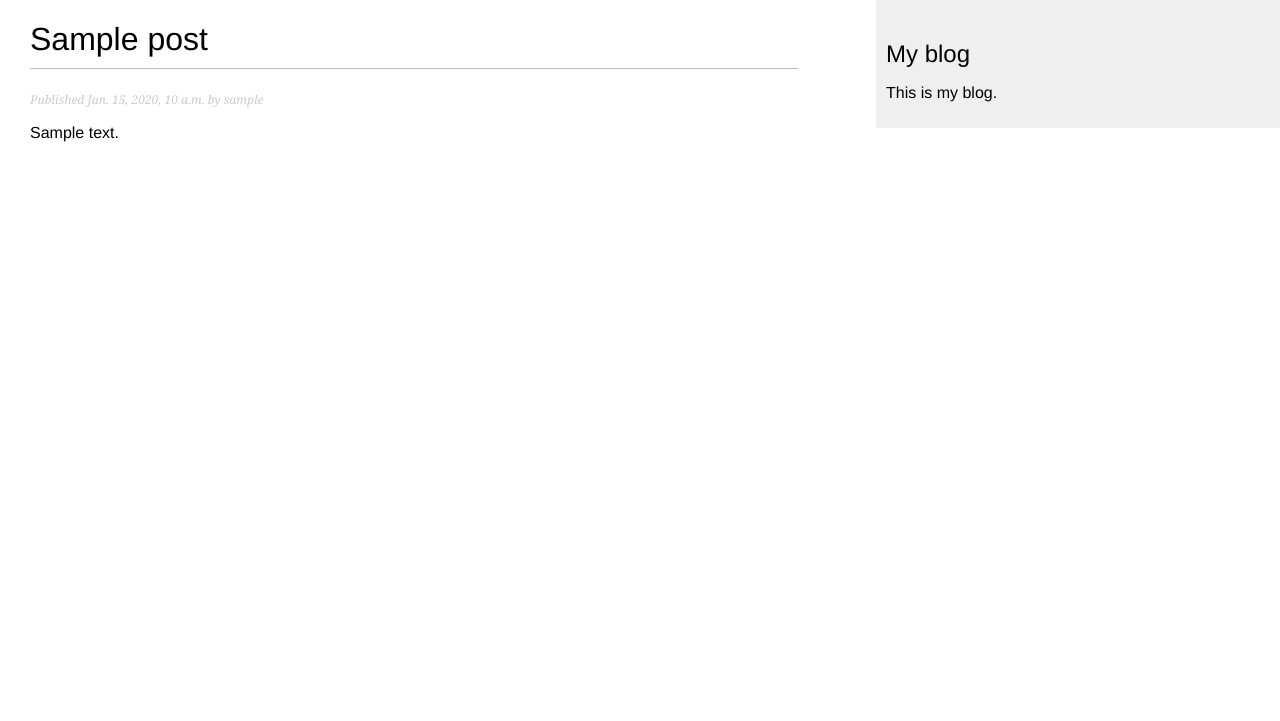
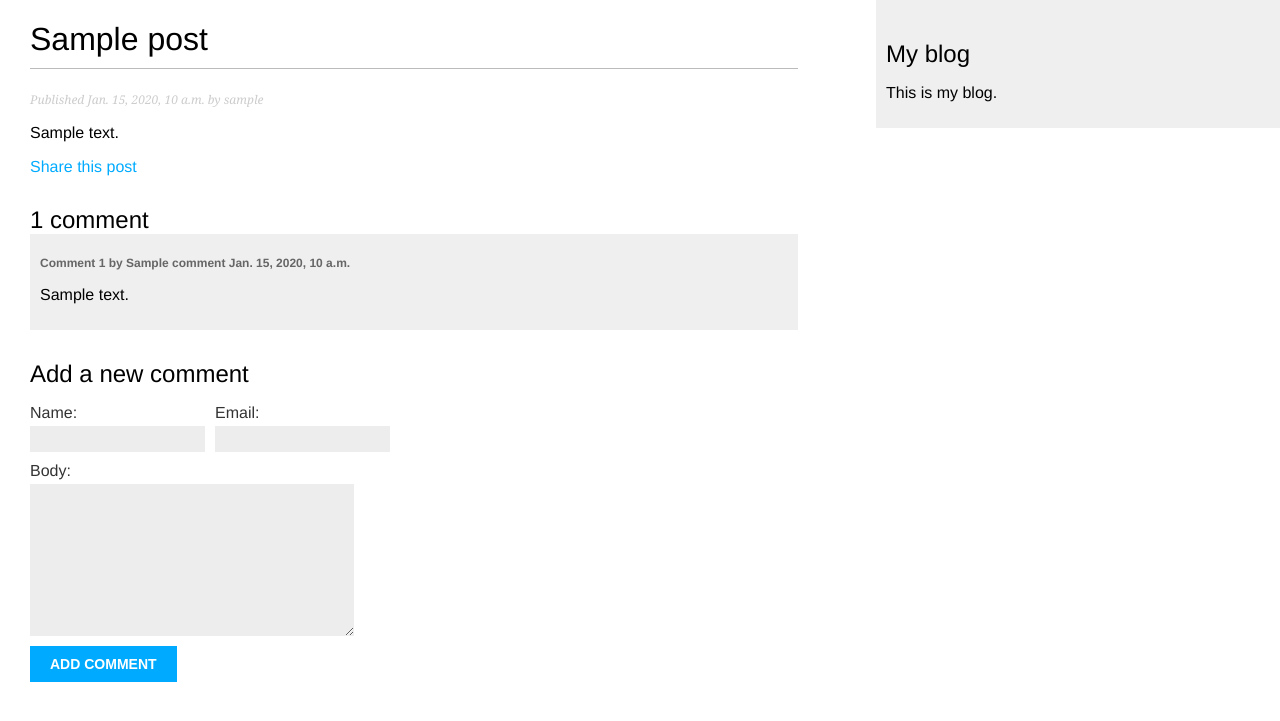
Before and after one commit to myasoedas/blogitorium5, a Django app: a page that uses mysite/blog/templates/blog/post/detail.html in a window 1280 px wide. Shown: the top 721 px of the page. Run offline with Django 5.2, Linux system fonts and the light colour scheme; tables that the repository leaves empty hold one stand-in row (values such as "Sample post").

Commit message:
Добавил кнопку поделиться постов через эл почту и добавил комменты для каждого поста

```diff
--- /dev/null
+++ b/mysite/blog/forms.py
@@ -0,0 +1,17 @@
+from django import forms
+from .models import Comment
+
+
+class EmailPostForm(forms.Form):
+    name = forms.CharField(max_length=25)
+    email = forms.EmailField()
+    to = forms.EmailField()
+    comments = forms.CharField(
+        required=False,
+        widget=forms.Textarea
+    )
+
+class CommentForm(forms.ModelForm):
+    class Meta:
+        model = Comment
+        fields = ['name', 'email', 'body']
--- a/mysite/blog/models.py
+++ b/mysite/blog/models.py
@@ -58,3 +58,24 @@ class Post(models.Model):
                 self.slug
             ]
         )
+
+
+class Comment(models.Model):
+    post = models.ForeignKey(
+        Post,
+        on_delete=models.CASCADE,
+        related_name='comments'
+    )
+    name = models.CharField(max_length=80)
+    email = models.EmailField()
+    body = models.TextField()
+    created = models.DateTimeField(auto_now_add=True)
+    updated = models.DateTimeField(auto_now=True)
+    active = models.BooleanField(default=True)
+
+    class Meta:
+        ordering = ['created']
+        indexes = [models.Index(fields=['created']),]
+
+    def __str__(self):
+        return f'Comment by {self.name} on {self.post}'
--- a/mysite/blog/templates/blog/post/detail.html
+++ b/mysite/blog/templates/blog/post/detail.html
@@ -7,5 +7,27 @@
   <p class="date">
     Published {{ post.publish }} by {{ post.author }}
   </p>
-  {{ post.body|linebreaks }}
+    {{ post.body|linebreaks }}
+  <p>
+    <a href="{% url "blog:post_share" post.id %}">
+      Share this post
+    </a>
+  </p>
+  {% with comments.count as total_comments %}
+    <h2>
+      {{ total_comments }} comment{{ total_comments|pluralize }}
+    </h2>
+  {% endwith %}
+  {% for comment in comments %}
+    <div class="comment">
+      <p class="info">
+        Comment {{ forloop.counter }} by {{ comment.name }}
+        {{ comment.created }}
+      </p>
+      {{ comment.body|linebreaks }}
+    </div>
+  {% empty %}
+    <p>There are no comments.</p>
+  {% endfor %}
+  {% include "blog/post/includes/comment_form.html" %}
 {% endblock %}
--- /dev/null
+++ b/mysite/blog/templates/blog/post/includes/comment_form.html
@@ -0,0 +1,12 @@
+<h2>Add a new comment</h2>
+<form action="{% url "blog:post_comment" post.id %}" method="post">
+    <div class="left">
+        {{ form.name.as_field_group }}
+    </div>
+    <div class="left">
+        {{ form.email.as_field_group }}
+    </div>
+    {{ form.body.as_field_group }}
+    {% csrf_token %}
+    <p><input type="submit" value="Add comment"</p>
+</form>
--- a/mysite/blog/urls.py
+++ b/mysite/blog/urls.py
@@ -1,5 +1,5 @@
 from django.urls import path
-from .views import PostListView, post_detail
+from .views import PostListView, post_comment, post_detail, post_share
 
 
 app_name = 'blog'
@@ -11,4 +11,8 @@ urlpatterns = [
         post_detail,
         name='post_detail'
     ),
+    path('<int:post_id>/share/', post_share, name='post_share'),
+    path(
+        '<int:post_id>/comment/', post_comment, name='post_comment'
+    ),
 ]
--- a/mysite/blog/views.py
+++ b/mysite/blog/views.py
@@ -1,7 +1,53 @@
 from django.core.paginator import EmptyPage, Paginator, PageNotAnInteger
 from django.shortcuts import get_object_or_404, render
+from django.views.decorators.http import require_POST
 from django.views.generic import ListView
 from .models import Post
+from .forms import CommentForm, EmailPostForm
+from django.core.mail import send_mail
+
+
+def post_share(request, post_id):
+    post = get_object_or_404(
+        Post,
+        id=post_id,
+        status=Post.Status.PUBLISHED
+    )
+    sent = False
+
+    if request.method == 'POST':
+        form = EmailPostForm(request.POST)
+        if form.is_valid():
+            cd = form.cleaned_data
+            post_url = request.build_absolute_uri(
+                post.get_absolute_url()
+            )
+            subject = (
+                f"{cd['name']} ({cd['email']})"
+                f"recomends you read {post.title}"
+            )
+            message = (
+                f"Read {post.title} at {post_url}\n\n"
+                f"{cd['name']}\'s comments: {cd['comments']}"
+            )
+            send_mail(
+                subject=subject,
+                message=message,
+                from_email=None,
+                recipient_list=[cd['to']]
+            )
+            sent = True
+    else:
+        form = EmailPostForm()
+    return render(
+        request,
+        'blog/post/share.html',
+        {
+            'post': post,
+            'form': form,
+            'sent': sent
+        }
+    )
 
 
 class PostListView(ListView):
@@ -37,8 +83,38 @@ def post_detail(request, year, month, day, post):
         publish__month=month,
         publish__day=day
     )
+    comments = post.comments.filter(active=True)
+    form = CommentForm()
     return render(
         request,
         'blog/post/detail.html',
-        {'post': post}
+        {
+            'post': post,
+            'comments': comments,
+            'form': form
+        }
     )
+
+
+@require_POST
+def post_comment(request, post_id):
+    post = get_object_or_404(
+        Post,
+        id=post_id,
+        status=Post.Status.PUBLISHED
+    )
+    comment = None
+    form = CommentForm(data=request.POST)
+    if form.is_valid():
+        comment = form.save(commit=False)
+        comment.post = post
+        comment.save()
+    return render(
+        request,
+        'blog/post/comment.html',
+        {
+            'post': post,
+            'form': form,
+            'comment': comment
+        }
+    )
```
Also changed, not shown: mysite/blog/admin.py (+8 -1 lines), mysite/blog/templates/blog/post/comment.html (added, +10 -0 lines), mysite/blog/templates/blog/post/share.html (added, +19 -0 lines), mysite/mysite/settings.py (+10 -1 lines), mysite/blog/migrations/0003_comment.py (added), mysite/blog/migrations/0004_rename_emai_comment_email.py (added), mysite/blog/migrations/0005_comment_body.py (added).
